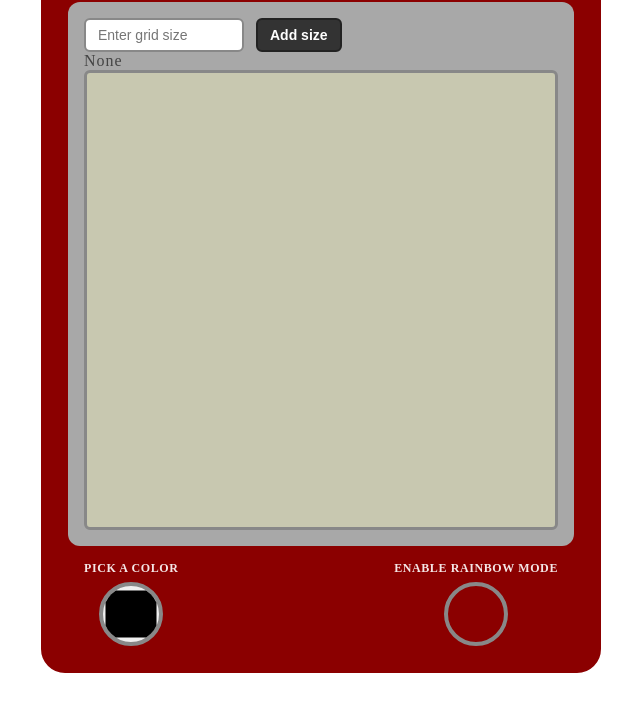
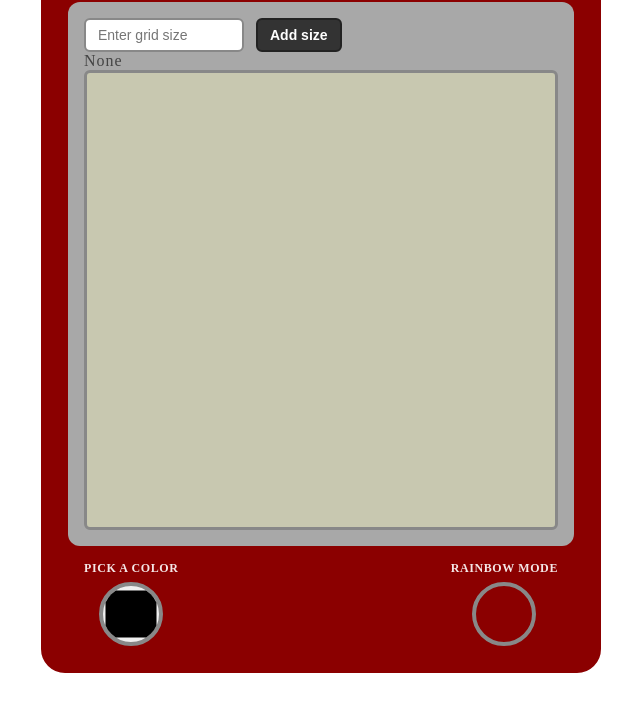
Before and after one commit to Calsjunior/etch-a-sketch, a plain HTML site: page index.html in a window 1280 px wide. Shown: the part 97-800 px from the top of the page, without its empty margins (319-959 px from the left). Drawn offline with Linux system fonts and the light colour scheme.

Commit message:
refactor: remove the word enable from rainbow mode

```diff
--- a/index.html
+++ b/index.html
@@ -29,9 +29,7 @@
                 </div>
 
                 <div class="control__item">
-                    <label class="control__label" for="rainbow">
-                        Enable rainbow mode
-                    </label>
+                    <label class="control__label" for="rainbow">Rainbow mode</label>
                     <div
                         class="control__input control__input--rainbow"
                         id="rainbow"
```
